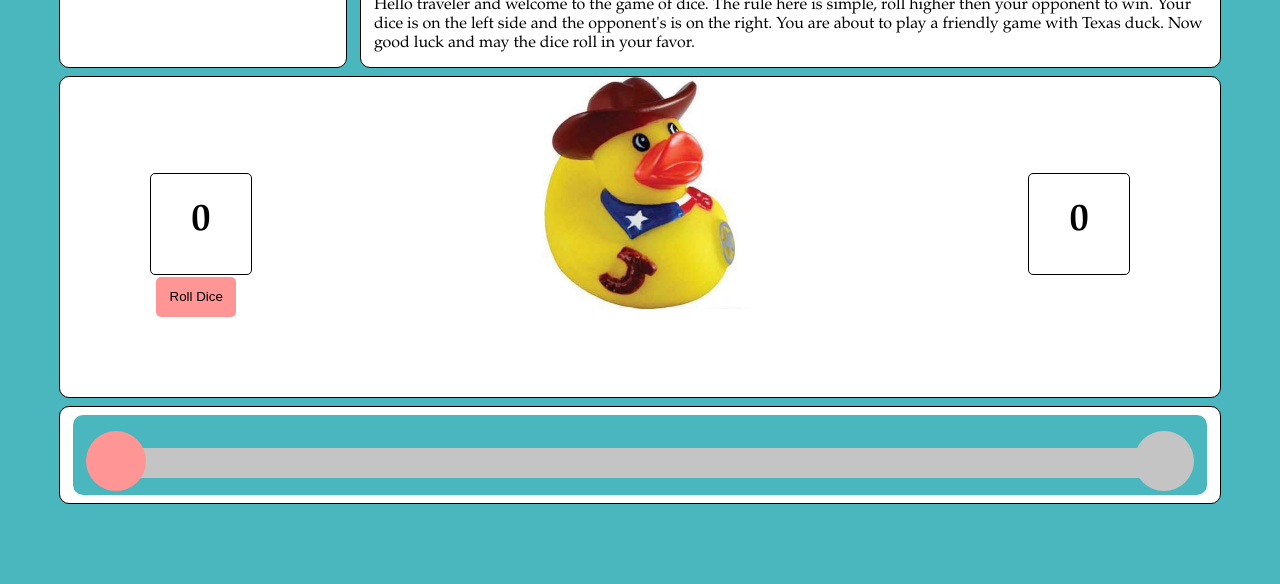
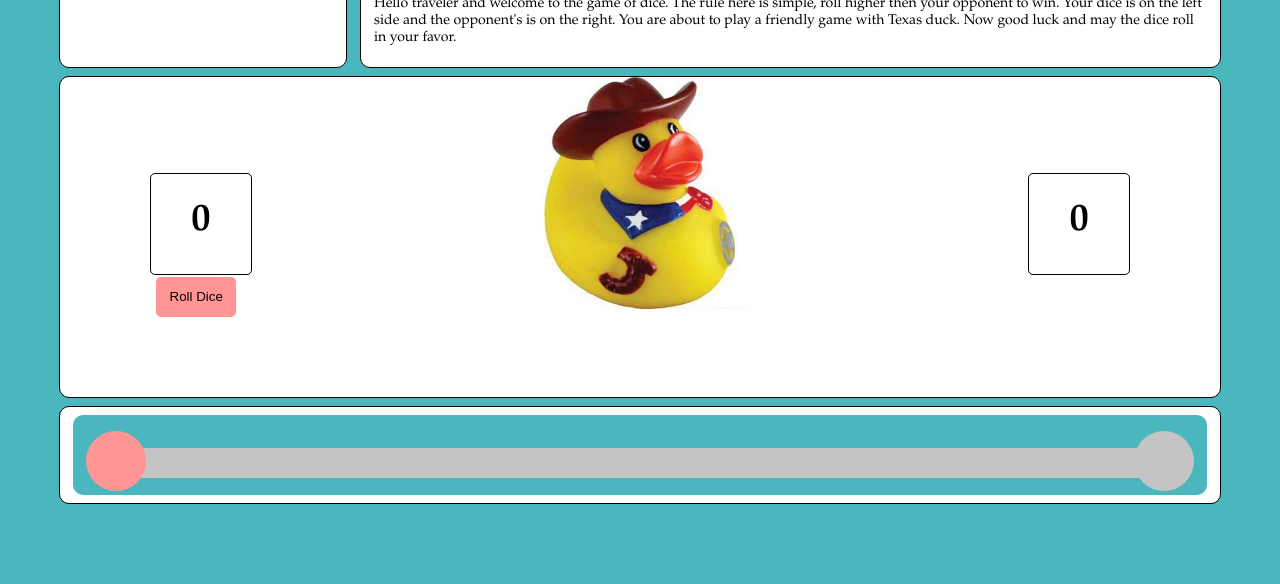
Before and after one commit to David-Choe/WEB-2200, a plain HTML site: page Week8/index.html in a window 1280 px wide. Shown: the part 216-800 px from the top of the page. Drawn offline with Linux system fonts and the light colour scheme.

Commit message:
Text Size

```diff
--- a/Week8/style.css
+++ b/Week8/style.css
@@ -33,6 +33,7 @@ h2{
 }
 
 #textbox p{
+  font-size: 1.1vw;
   margin: 1vh 1vw 1vh 1vw;
 }
 
```
